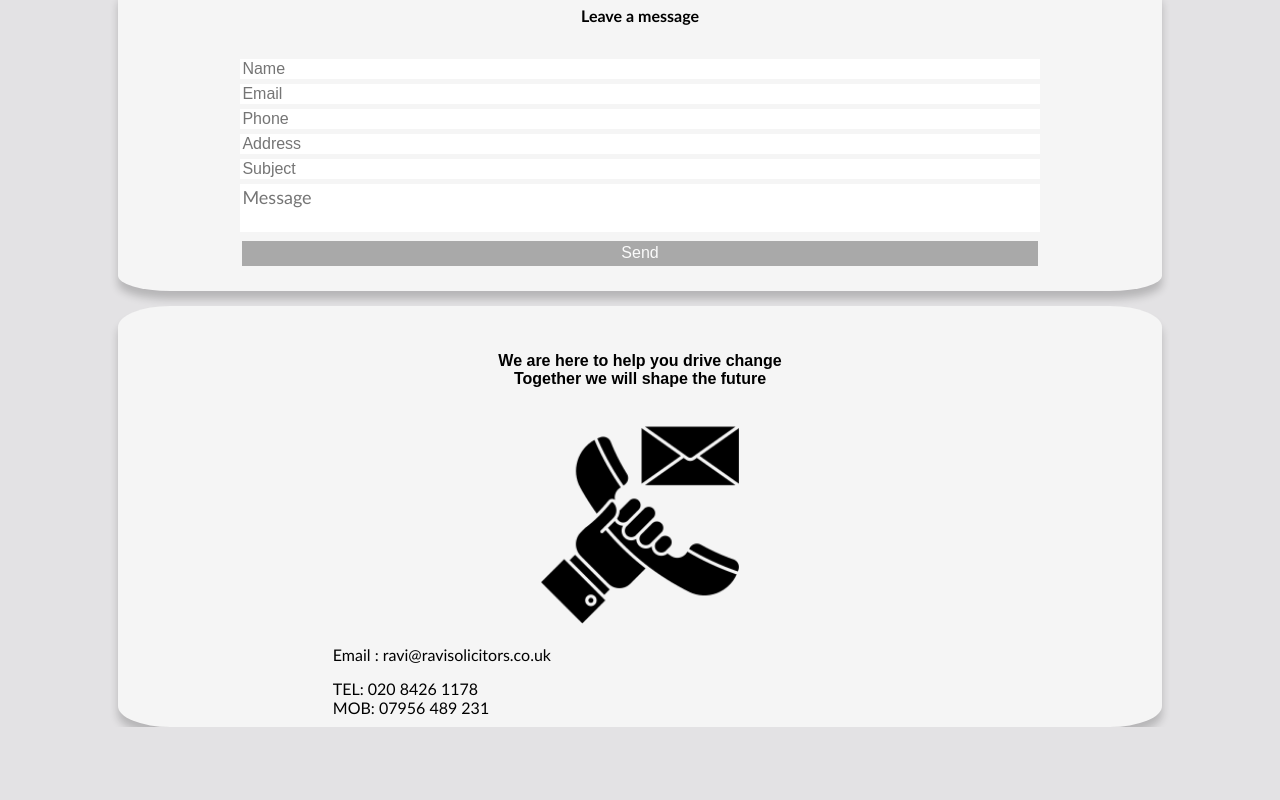
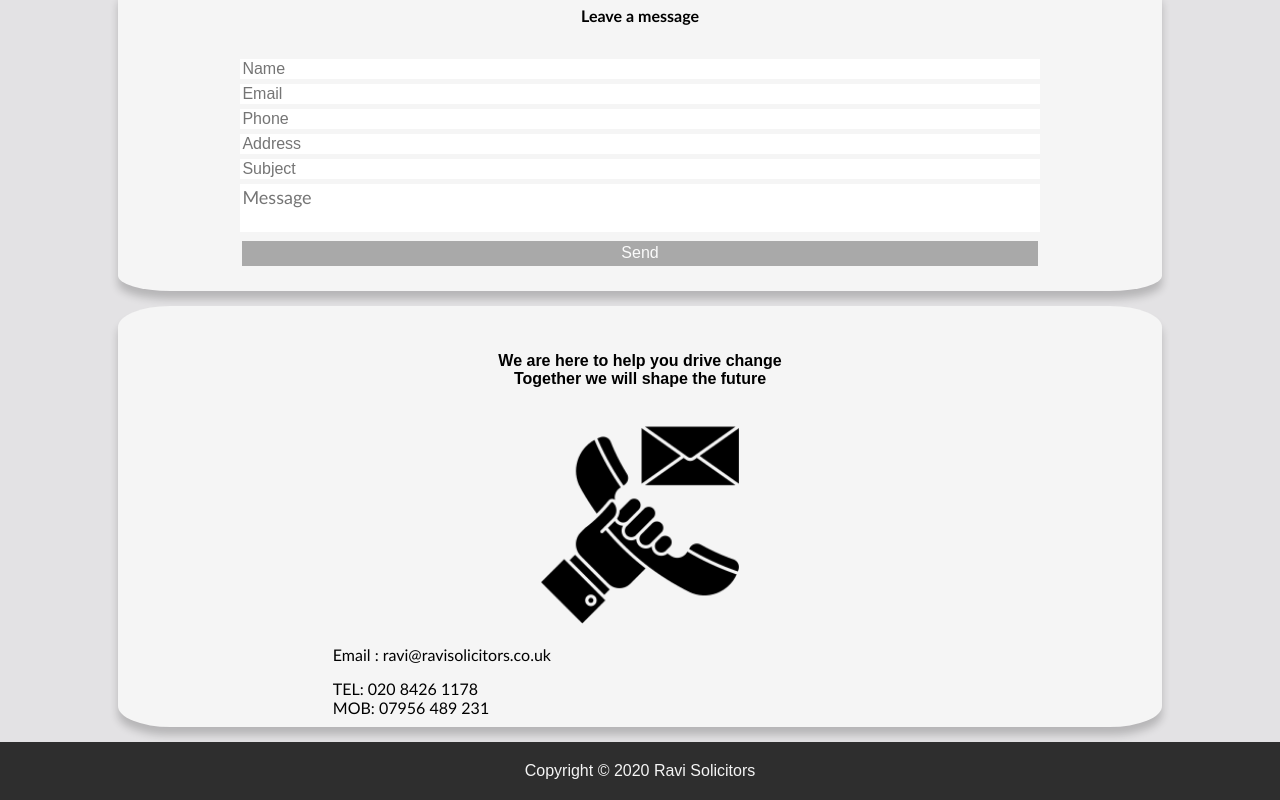
Before and after one commit to johangodinho14/Solicitor-Website, a plain HTML site: page index.html in a window 1280 px wide. Shown: the part 2792-3592 px from the top of the page. Before the commit the page ends 3519 px from the top, so only its background shows below. Drawn offline with Linux system fonts and the light colour scheme.

Commit message:
Added footer to index page and styling for it

```diff
--- a/index.html
+++ b/index.html
@@ -156,8 +156,12 @@
 			</div>
 		</div>
 
+		<div class="footer">
+			Copyright © 2020 Ravi Solicitors
+		</div>
+	</section>
 
-	</section>
+
 	<script src="https://cdn.polyfill.io/v2/polyfill.min.js"></script>
 	<script src="https://smtpjs.com/v3/smtp.js"></script>
 	<script src="animations.js"></script>
--- a/style.css
+++ b/style.css
@@ -344,7 +344,6 @@ h1{
 /* Contact page */
 .contact{
 	transition: ease-in-out 1s;
-	height: 100vh;
 	width: 100%;
 	-webkit-transition: ease-in-out 1s;
 	-moz-transition: ease-in-out 1s;
@@ -485,7 +484,15 @@ h1{
 	color: white;
 	height: 25px;
 }
-
+.footer{
+	padding-top: 20px;
+	padding-bottom: 20px;
+	background-color: rgb(46, 46, 46);
+	color: whitesmoke;
+	text-align: center;
+	font-family: Arial, Helvetica, sans-serif;
+	margin-top: 15px;
+}
 /* Media Queries */
 @media screen and (min-width:1200px){
 	.home-header, .about-header h1, .contact-header h1{
@@ -560,7 +567,7 @@ h1{
 	.about-content p, .contact-header p{
 		font-size: medium;
 	}
-	.contact-content{
+	.contact-content, .footer{
 		font-size: medium;
 	}
 	.map-container{
@@ -602,7 +609,7 @@ h1{
 	.navbar-container .logo{
 		width: 40px;
 	}
-	h2{
+	h2, .footer{
 		font-size:small;
 	}
 	.home-container-footer .box-text{
```
